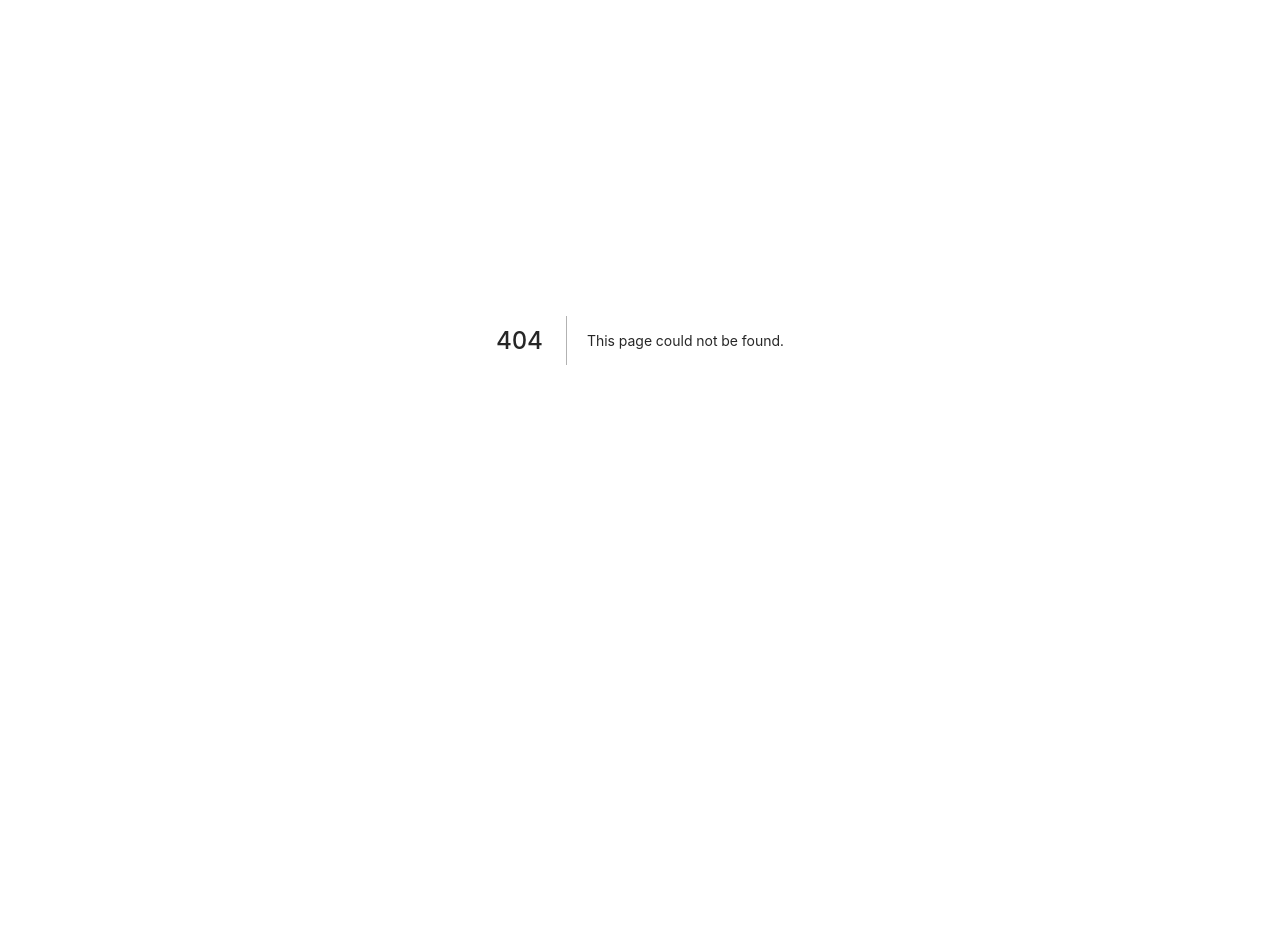
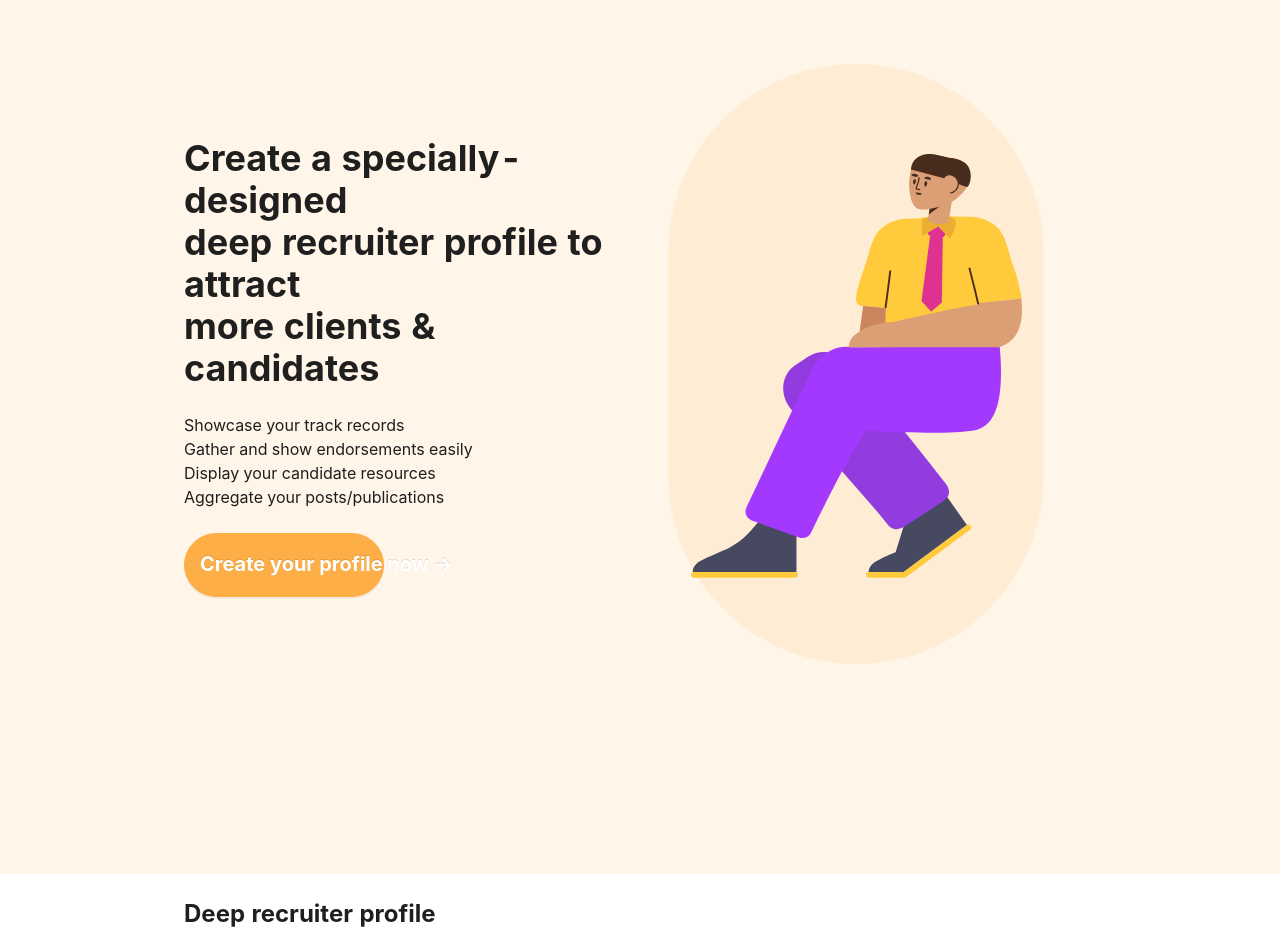
Before and after one commit to woleonwang/joydeep, a Next.js app: page /freelancer in a window 1280 px wide. Before the commit this address had no page. Shown: the part 60-1012 px from the top of the page. Before the commit the page ends 800 px from the top, so only its background shows below. Built offline with nearby package versions, Linux system fonts and the light colour scheme; a web font is replaced by a local one.

Commit message:
搭建页面框架

```diff
--- /dev/null
+++ b/pages/freelancer/index.tsx
@@ -0,0 +1,187 @@
+/*
+ * @Author: wmy
+ * @Date: 2022-02-19 23:36:13
+ * @LastEditTime: 2022-05-02 21:39:59
+ * @LastEditors: wmy
+ * @Description: 功能描述
+ */
+
+import { Button } from 'antd';
+import classnames from 'classnames';
+import Image from 'next/image';
+import UnlogginLayout from '../../components/layouts/UnlogginLayout';
+import styles from './style.module.scss';
+
+const FreeLancer = () => {
+  return (
+    <div>
+      <div className={classnames(styles.blockWrapper, styles.banner)}>
+        <div className={styles.block}>
+          <div className={styles.left}>
+            <div className={styles.title}>
+              Create a specially-designed
+              <br />
+              deep recruiter profile to attract
+              <br />
+              more clients & candidates
+            </div>
+            <div className={styles.body}>
+              <div>
+                <span>S</span>howcase your track records
+              </div>
+              <div>
+                <span>G</span>ather and show endorsements easily
+              </div>
+              <div>
+                <span>D</span>isplay your candidate resources
+              </div>
+              <div>
+                <span>A</span>ggregate your posts/publications
+              </div>
+            </div>
+            <Button type='primary' className={styles.bannerButton}>
+              {'Create your profile now →'}
+            </Button>
+          </div>
+          <div className={styles.right}>
+            <Image
+              src='/for_recruiters.svg'
+              width={376}
+              height={600}
+              alt='hirerring'
+            />
+          </div>
+        </div>
+      </div>
+
+      <div className={classnames(styles.blockWrapper)}>
+        <div className={styles.block}>
+          <div className={styles.content}>
+            <div className={styles.blockTitle}>Deep recruiter profile</div>
+            <div className={styles.blockContent}>
+              A deep recruiter profile is your homepage where you showcase your
+              expertise, resources and track records. It is where you build your
+              personal brand which helps you attract more clients & candidates.
+            </div>
+            <div>
+              <Image
+                src='/for_recruiters.svg'
+                width={376}
+                height={600}
+                alt='hirerring'
+              />
+            </div>
+          </div>
+        </div>
+      </div>
+
+      <div className={classnames(styles.blockWrapper, styles.gray)}>
+        <div className={styles.block}>
+          <div className={styles.left}>
+            <div className={styles.blockTitle}>
+              Gather <span>endorsements</span> with ease
+            </div>
+            <div className={styles.blockContent}>
+              Asking for endorsements from a customer can be awkward. We make it
+              easy for you and your customers with our simple endorsement tool.
+              <br />
+              You can gather and publish an endorsement into your recruiter
+              profile in seconds.
+            </div>
+          </div>
+          <div className={styles.right}>
+            <Image
+              src='/for_recruiters_2.svg'
+              width={472}
+              height={472}
+              alt=''
+            />
+          </div>
+        </div>
+      </div>
+
+      <div className={classnames(styles.blockWrapper)}>
+        <div className={styles.block}>
+          <div className={styles.left}>
+            <Image
+              src='/for_recruiters_3.svg'
+              width={472}
+              height={472}
+              alt=''
+            />
+          </div>
+          <div className={styles.right}>
+            <div className={styles.blockTitle}>
+              Get candidate & client referrals
+            </div>
+            <div className={styles.blockContent}>
+              Clients and candidates come to Landd to find recruiters to work
+              with. Once you create your deep recruiter profile, they will be
+              able to find you on our directory. We will refer them to you based
+              on the data on your profile.
+            </div>
+          </div>
+        </div>
+      </div>
+
+      <div className={classnames(styles.blockWrapper, styles.gray)}>
+        <div className={styles.block}>
+          <div className={styles.left}>
+            <div className={styles.blockTitle}>
+              Join our recruiter community{' '}
+            </div>
+            <div className={styles.blockContent}>
+              Need advice on how to manage salary negotiations? Would like to
+              get industry news? Join our recruiter community and let us
+              recruiters support each other.
+            </div>
+            <div>
+              <Button>Under Construction</Button>
+            </div>
+          </div>
+          <div className={styles.right}>
+            <Image
+              src='/for_recruiters_4.svg'
+              width={472}
+              height={472}
+              alt=''
+            />
+          </div>
+        </div>
+      </div>
+
+      <div className={classnames(styles.blockWrapper)}>
+        <div className={styles.block}>
+          <div className={styles.left}>
+            <Image
+              src='/for_recruiters_5.svg'
+              width={472}
+              height={472}
+              alt=''
+            />
+          </div>
+          <div className={styles.right}>
+            <div className={styles.blockTitle}>Build your own business</div>
+            <div className={styles.blockContent}>
+              We provide a suite of tools that helps experienced recruiters
+              build their own business, which means you decide where to work,
+              when to work, who to work with, on what terms, and retain 90% of
+              the recruitment fees paid by employers.
+            </div>
+            <Button>Learn more →</Button>
+          </div>
+        </div>
+      </div>
+
+      <div className={classnames(styles.blockWrapper)}>
+        <div className={styles.block}>
+          <Button>Create your profile now →</Button>
+        </div>
+      </div>
+    </div>
+  );
+};
+
+FreeLancer.layout = UnlogginLayout;
+
+export default FreeLancer;
--- /dev/null
+++ b/pages/freelancer/style.module.scss
@@ -0,0 +1,70 @@
+.banner {
+  padding-top: 100px;
+  padding-bottom: 180px;
+  background-color: rgba(253, 174, 70, 0.12);
+
+  .title {
+    @include fs36b;
+  }
+
+  .body {
+    @include fs16;
+    margin-top: 24px;
+  }
+
+  .content {
+    @include fs14;
+    margin-top: 24px;
+  }
+}
+
+.bannerButton {
+  width: 200px;
+  height: 64px;
+  border-radius: 32px;
+  font-size: 20px;
+  font-weight: bold;
+  margin-top: 24px;
+  background-color: #fdae46;
+  border-color: #fdae46;
+  &:hover,
+  &:focus {
+    background-color: #fdae46;
+    border-color: #fdae46;
+  }
+
+  &.footer {
+    margin: 180px auto 140px;
+  }
+}
+
+.blockTitle {
+  @include fs24b;
+}
+
+.blockContent {
+  @include fs16;
+  margin-top: 24px;
+}
+
+.blockWrapper {
+  &.gray {
+    background-color: rgba(245, 245, 245, 0.72);
+  }
+}
+
+.block {
+  width: 960px;
+  margin: auto;
+  display: flex;
+  align-items: center;
+  padding: 24px;
+
+  > div {
+    flex: 1;
+  }
+
+  .right {
+    margin-left: 55px;
+  }
+}
```
